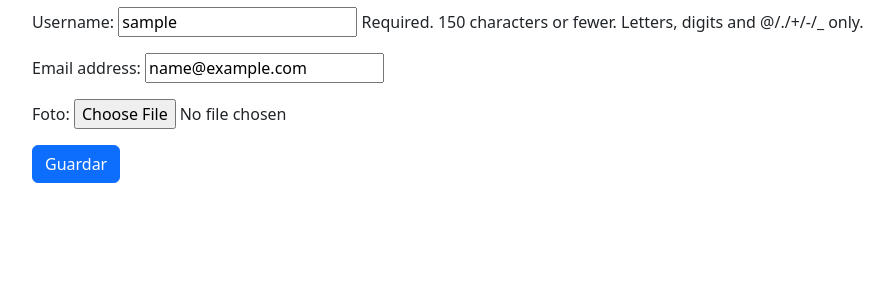
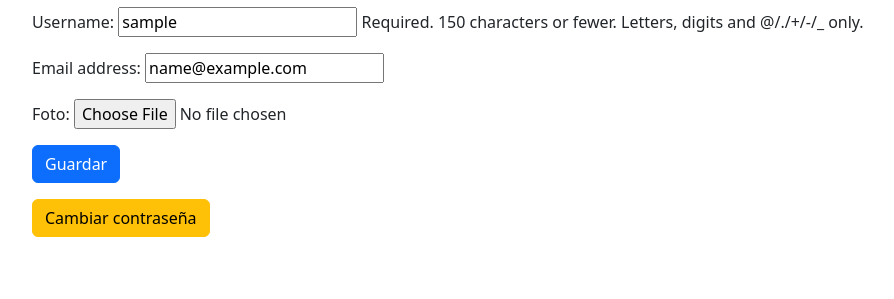
Before and after one commit to ana-chenoweth/sales-management-system, a Django app: page /usuarios/editar-perfil/ in a window 1280 px wide. Shown: the part 143-442 px from the top of the page, without its empty margins (50-944 px from the left). Run offline with Django 5.2, Linux system fonts and the light colour scheme; the visitor is signed in with stand-in values (Sample User, id 1).

Commit message:
Change password

```diff
--- a/usuarios/templates/usuarios/editar_perfil.html
+++ b/usuarios/templates/usuarios/editar_perfil.html
@@ -10,4 +10,5 @@
     <h3>Vista previa:</h3>
     <img src="{{ user.foto.url }}" alt="Foto de perfil" style="max-width: 200px;">
   {% endif %}
+  <a href="{% url 'usuarios:cambiar_contrasena' %}" class="btn btn-warning mt-3">Cambiar contraseña</a>
 {% endblock %}
```
